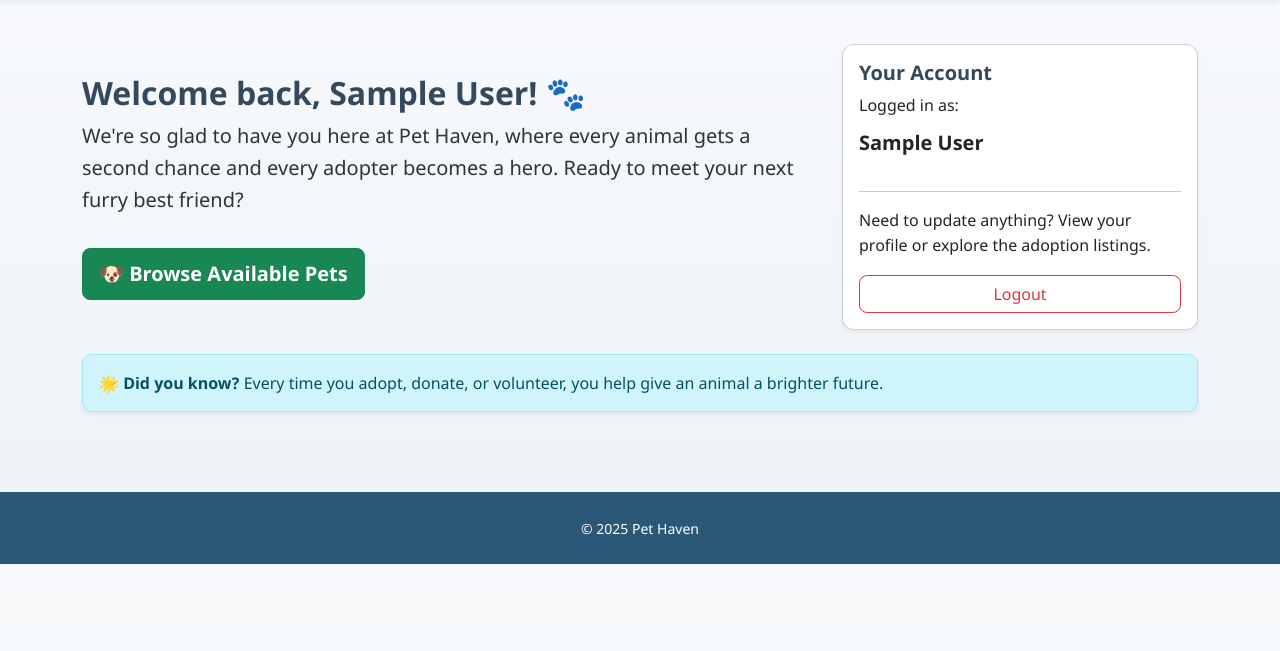
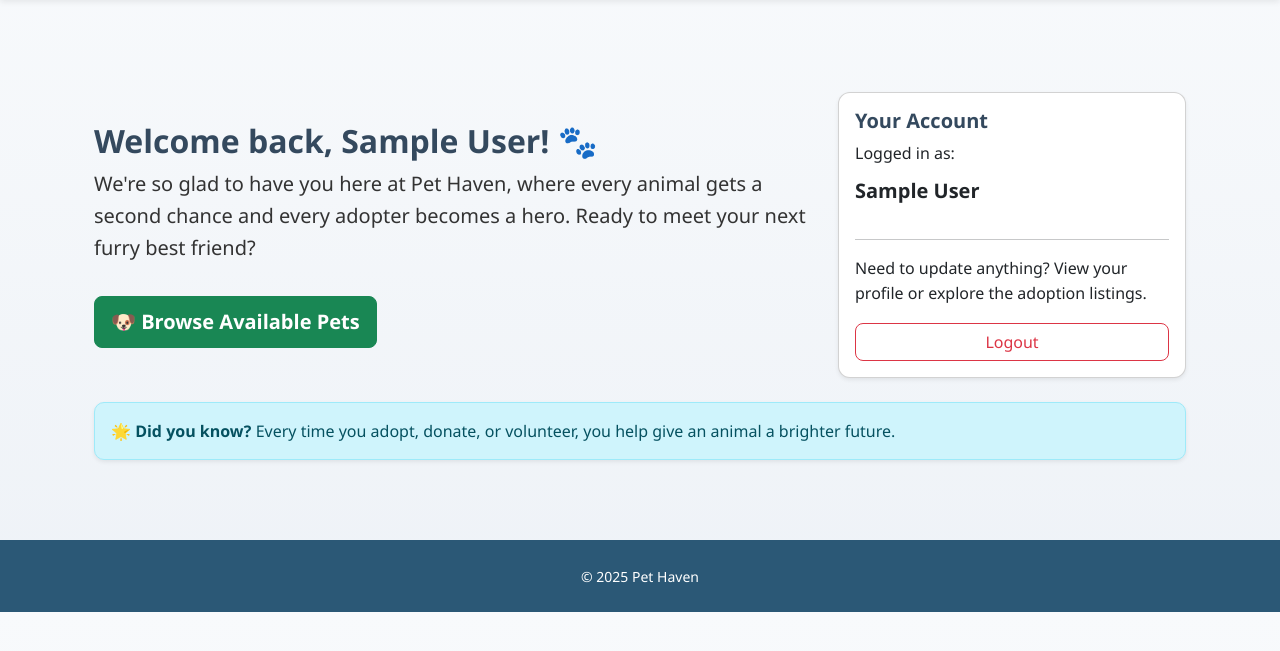
Before and after one commit to taziyahcharles/final-project-web-design, a PHP site: page / in a window 1280 px wide. Shown: the part 76-727 px from the top of the page. Run offline with PHP 8.4, Linux system fonts and the light colour scheme; the visitor is signed in with stand-in values (Sample User, id 1).

Commit message:
Update index.php

```diff
--- a/index.php
+++ b/index.php
@@ -10,6 +10,7 @@ if (!isset($_SESSION['user_id'])) {
 
 include 'includes/header.php';
 ?>
+
 <!DOCTYPE html>
 <html lang="en">
 <head>
@@ -18,18 +19,21 @@ include 'includes/header.php';
     <title>Pet Haven</title>
     <link rel="stylesheet" href="css/style.css">
 </head>
+
 <body>
 
-</body>
-</html>
+<div class="container mt-5">
+
     <div class="row align-items-center mb-4">
-
         <div class="col-md-8">
-      <h2 class="fw-bold">Welcome back, <?= htmlspecialchars($_SESSION['user_name']) ?>! 🐾</h2>
+            <h2 class="fw-bold">
+                Welcome back, <?= htmlspecialchars($_SESSION['user_name']) ?>! 🐾
+            </h2>
 
             <p class="lead">
-          We're so glad to have you here at <strong>Pet Haven</strong>, where every animal gets a second chance
-          and every adopter becomes a hero. Ready to meet your next furry best friend?
+                We're so glad to have you here at <strong>Pet Haven</strong>, where every animal
+                gets a second chance and every adopter becomes a hero. Ready to meet your next
+                furry best friend?
             </p>
 
             <a href="adopt.php" class="btn btn-lg btn-success mt-3">
@@ -40,8 +44,11 @@ include 'includes/header.php';
         <div class="col-md-4">
             <div class="card shadow-sm p-3">
                 <h5 class="fw-bold mb-2">Your Account</h5>
+
                 <p class="mb-2">Logged in as:</p>
-          <p class="fs-5"><strong><?= htmlspecialchars($_SESSION['user_name']) ?></strong></p>
+                <p class="fs-5">
+                    <strong><?= htmlspecialchars($_SESSION['user_name']) ?></strong>
+                </p>
 
                 <hr>
 
@@ -50,11 +57,16 @@ include 'includes/header.php';
                 <a href="logout.php" class="btn btn-outline-danger w-100">Logout</a>
             </div>
         </div>
+    </div>
+
+    <div class="alert alert-info mt-4 shadow-sm">
+        🌟 <strong>Did you know?</strong> Every time you adopt, donate, or volunteer, you help give an
+        animal a brighter future.
+    </div>
 
 </div>
 
-<div class="alert alert-info mt-4 shadow-sm">
-    🌟 <strong>Did you know?</strong> Every time you adopt, donate, or volunteer, you help give an animal a brighter future.
-</div>
+<?php include 'includes/footer.php'; ?>
 
-<?php include 'includes/footer.php'; ?>
+</body>
+</html>
```
Lines whose indentation alone changed are shown as unchanged.
